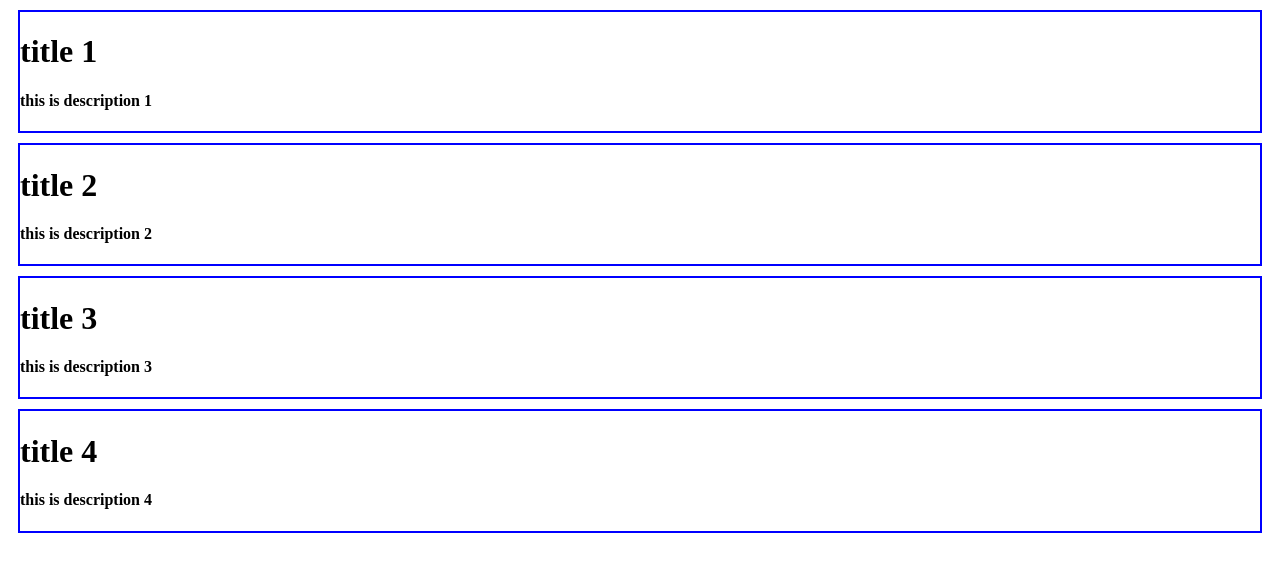
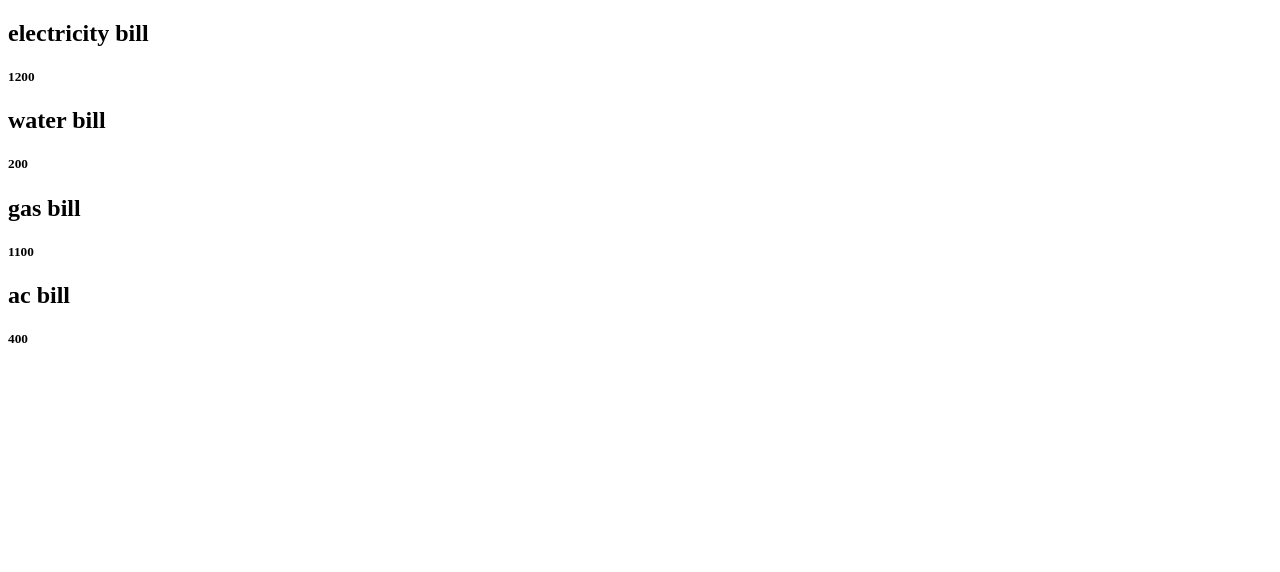
Before and after one commit to webfaisalbd/react-basics-ai, a React (Create React App) app: page / in a window 1280 px wide. Shown: the top 572 px of the page. Built offline with nearby package versions, Linux system fonts and the light colour scheme.

Commit message:
uuid added

```diff
--- a/package.json
+++ b/package.json
@@ -9,6 +9,7 @@
     "react": "^18.2.0",
     "react-dom": "^18.2.0",
     "react-scripts": "5.0.1",
+    "uuid": "^9.0.0",
     "web-vitals": "^2.1.4"
   },
   "scripts": {
--- a/src/App.js
+++ b/src/App.js
@@ -1,14 +1,12 @@
-import ShowCards from "./practiceComponent/ShowCards";
+import React from 'react'
+import Lists from './uniqueList/Lists'
 
-
-function App() {
-
-
-    return (
-        <>
-            <ShowCards />
-        </>
-    );
+const App = () => {
+  return (
+    <>
+        <Lists />
+    </>
+  )
 }
 
-export default App;
+export default App
--- a/src/practiceComponent/ShowCards.js
+++ b/src/practiceComponent/ShowCards.js
@@ -1,6 +1,6 @@
 import Data from '../data.json';
 import ShowCard from './ShowCard';
-// console.log(Data);
+console.log(Data);
 
 function ShowCards() {
 
--- /dev/null
+++ b/src/uniqueList/Lists.js
@@ -0,0 +1,46 @@
+import React from 'react';
+import { v4 as uuidv4 } from 'uuid';
+
+const todos = [
+  {
+    id: uuidv4(),
+    taskName: "electricity bill",
+    cost: "1200"
+  },
+  {
+    id: uuidv4(),
+    taskName: "water bill",
+    cost: "200"
+  },
+  {
+    id: uuidv4(),
+    taskName: "gas bill",
+    cost: "1100"
+  },
+  {
+    id: uuidv4(),
+    taskName: "ac bill",
+    cost: "400"
+  }
+];
+// console.log(todos);
+
+const Lists = () => {
+  return (
+    <div>
+      {
+        todos.map((todo) => {
+          const { taskName, cost, id } = todo;
+
+          return <div key={id}>
+            <h2>{taskName}</h2>
+            <h5>{cost}</h5>
+          </div>
+
+        })
+      }
+    </div>
+  )
+}
+
+export default Lists
```
Also changed, not shown: 1 other file (tests, documents, lock files or other folders).
